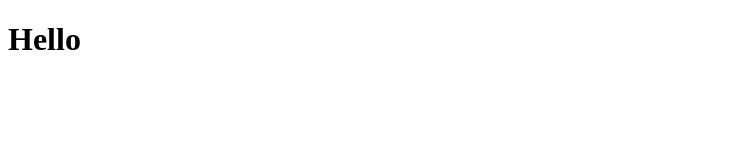
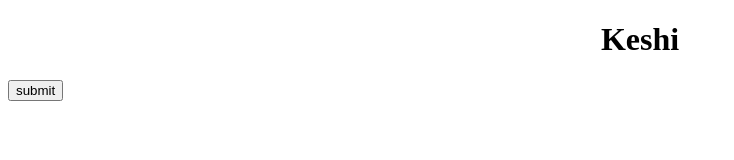
Before and after one commit to cassandralaw/hello-world, a plain HTML site: page index.html in a window 1280 px wide. Shown: the whole page, without its empty margins (0-734 px from the left). Drawn offline with Linux system fonts and the light colour scheme.

Commit message:
https://github.com/codeWithIrwanPhan/build-a-website-cassandralaw.git

```diff
--- a/index.html
+++ b/index.html
@@ -7,6 +7,9 @@
     <title>Document</title>
 </head>
 <body>
-    <h1>Hello</h1>
+    <h1 style="text-align: center;">Keshi</h1>
+    <h2></h2>
+
+    <button>submit</button>
 </body>
 </html>
```
